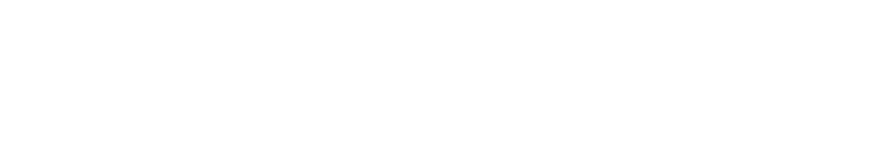
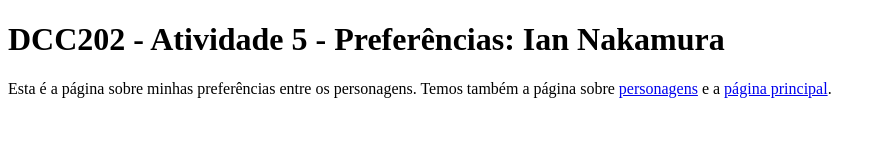
Before and after one commit to ufjf-dcc202/ufjf-dcc202-2023-3-b-atv5-ian-naka, a website: page preferencias.html in a window 1280 px wide. Shown: the whole page, without its empty margins (0-886 px from the left). Drawn offline with Linux system fonts and the light colour scheme.

Commit message:
Configura o preferencias.html até parágrafo

```diff
--- a/preferencias.html
+++ b/preferencias.html
@@ -3,9 +3,14 @@
 <head>
     <meta charset="UTF-8">
     <meta name="viewport" content="width=device-width, initial-scale=1.0">
-    <title>Document</title>
+    <title>DCC202 - Atividade 5 - Preferências: Ian Nakamura</title>
 </head>
 <body>
+    <main>
+        <h1>DCC202 - Atividade 5 - Preferências: Ian Nakamura</h1>
+        <p>Esta é a página sobre minhas preferências entre os personagens. Temos também a página sobre <a href="personagens.html">personagens</a> e a <a href="index.html">página principal</a>.</p>
+
+    </main>
 
 </body>
 </html>
```
